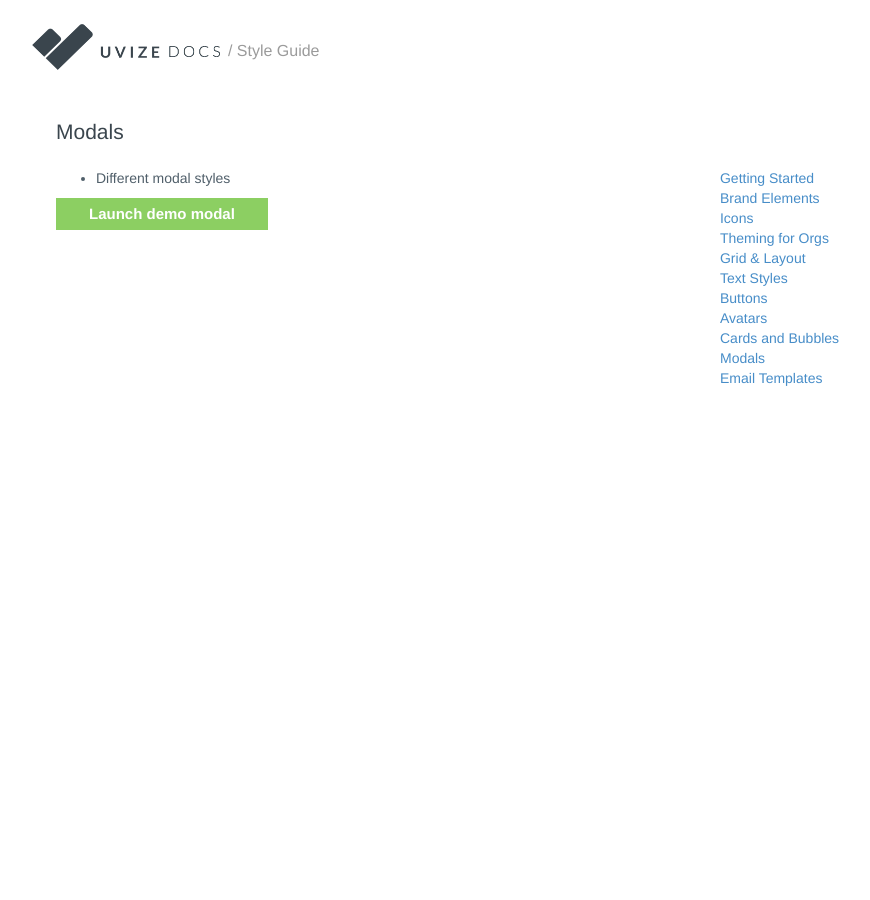
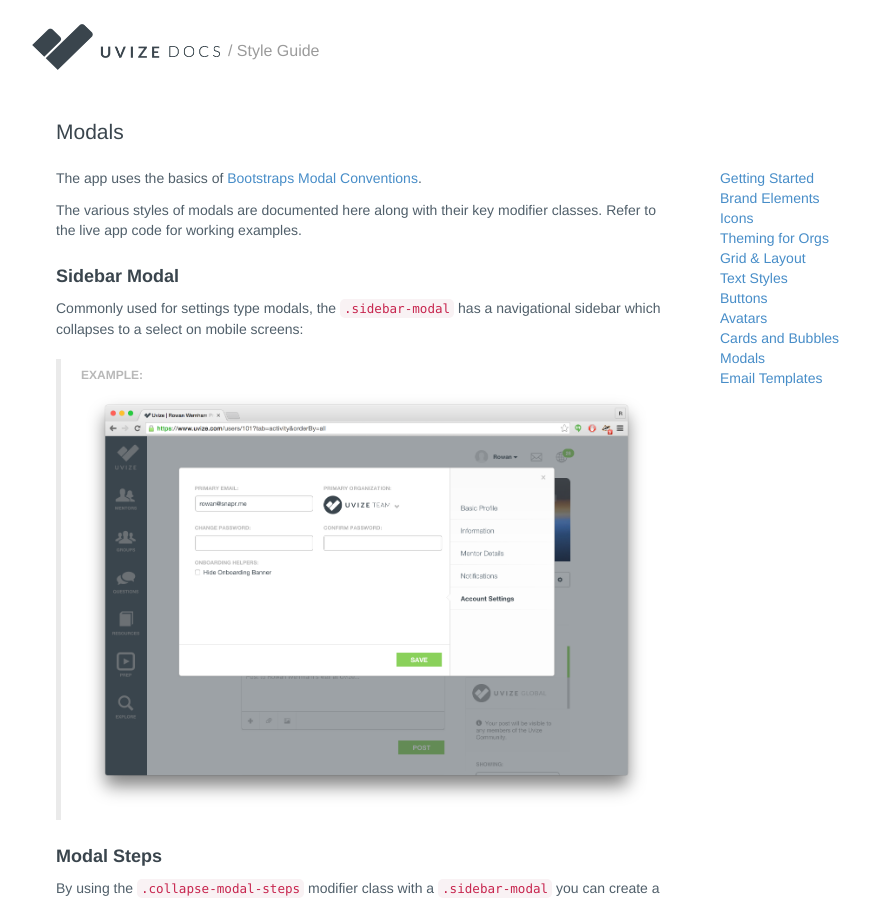
Before and after one commit to SonderMindOrg/uvize.github.io, a Jekyll site: the page built from style-guide/modals.md, in a window 1280 px wide and 900 px high. Shown: the whole window, without its empty margins (116-986 px from the left). Built offline with Jekyll 4.4.1, drawn with Linux system fonts in a browser that asks for light colours; nearby versions of some CDN libraries; Markdown is read by kramdown in place of the engine named in the settings; some of the changed text lies outside the part shown.

Commit message:
modals docs
@davidwparker - i had working example of the modal code in.. but it was being a pain / fiddly to get full working code examples + obviously would have been bootstrap not angular.. so I went the simple way and just used screenshots..

```diff
--- a/style-guide/modals.md
+++ b/style-guide/modals.md
@@ -5,29 +5,52 @@
 
 # Modals
 
-- Different modal styles
+The app uses the basics of [Bootstraps Modal Conventions](http://getbootstrap.com/javascript/#modals).
+
+The various styles of modals are documented here along with their key modifier classes. Refer to the live app code for working examples.
 
 
-<!-- Button trigger modal -->
-<button type="button" class="btn btn-primary btn-lg" data-toggle="modal" data-target="#myModal">
-  Launch demo modal
-</button>
+### Sidebar Modal
 
-<!-- Modal -->
-<div class="modal-dialog modal-action modal fade" id="myModal" tabindex="-1" role="dialog" aria-labelledby="myModalLabel">
-  <div class="modal-dialog" role="document">
-    <div class="modal-content">
-      <div class="modal-header">
-        <button type="button" class="close" data-dismiss="modal" aria-label="Close"><span aria-hidden="true">&times;</span></button>
-        <h4 class="modal-title" id="myModalLabel">Modal title</h4>
-      </div>
-      <div class="modal-body">
-        ...
-      </div>
-      <div class="modal-footer">
-        <button type="button" class="btn btn-default" data-dismiss="modal">Close</button>
-        <button type="button" class="btn btn-primary">Save changes</button>
-      </div>
+Commonly used for settings type modals, the `.sidebar-modal` has a navigational sidebar which collapses to a select on mobile screens:
+
+<div class="docs-example">
+  <img src="/gfx/style-guide/sidebar-modal.png" class="img-responsive" alt="Sidebar Modal">
+</div>
+
+### Modal Steps
+
+By using the `.collapse-modal-steps` modifier class with a `.sidebar-modal` you can create a variation where the tabs appear as steps towards a final goal:
+
+<div class="docs-example">
+  <img src="/gfx/style-guide/modal-steps.png" class="img-responsive" alt="Modal Steps">
+</div>
+
+### Fullscreen On Mobile
+
+Many modals utilize the `.fullscreen-xs` modifier to have a fullscreen scrolling layout on mobile.
+
+<div class="docs-example">
+  <div class="row">
+    <div class="col-smp-9">
+      <img src="/gfx/style-guide/fullscreen-xs.jpg" class="img-responsive" alt="Modal Steps">
     </div>
   </div>
 </div>
+
+### Action Modal
+
+`.modal-action` is a simple modal layout pattern for use confirming actions, etc:
+
+<div class="docs-example">
+  <img src="/gfx/style-guide/modal-action.png" class="img-responsive" alt="Modal Steps">
+</div>
+
+
+### Marketing Site Modal
+
+`.modal-marketing` is a taller one column modal is used in the marketing site and some newer areas of the design:
+
+<div class="docs-example">
+  <img src="/gfx/style-guide/marketing-modal.png" class="img-responsive" alt="Modal Steps">
+</div>
```
Also changed, not shown: gfx/style-guide/fullscreen-xs.jpg (added), gfx/style-guide/marketing-modal.png (added), gfx/style-guide/modal-action.png (added), gfx/style-guide/modal-steps.png (added), gfx/style-guide/sidebar-modal.png (added).
